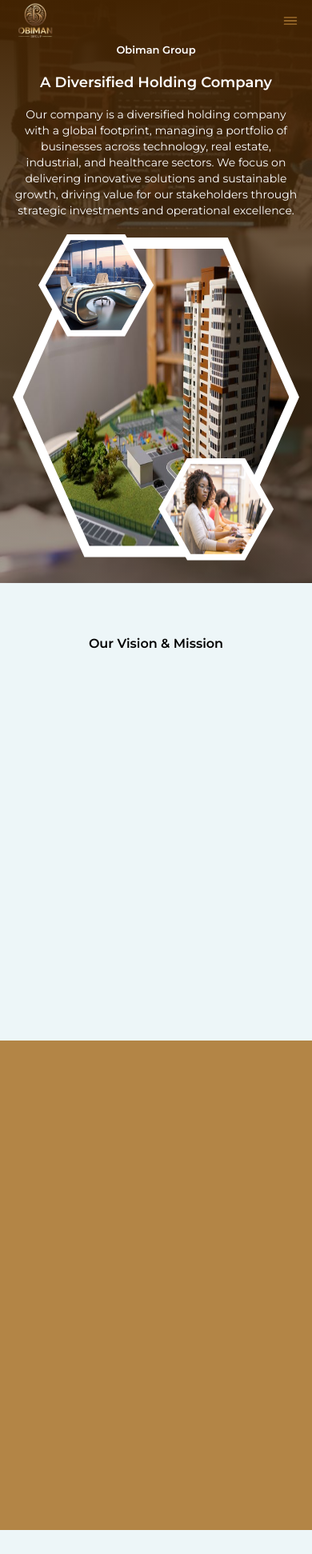
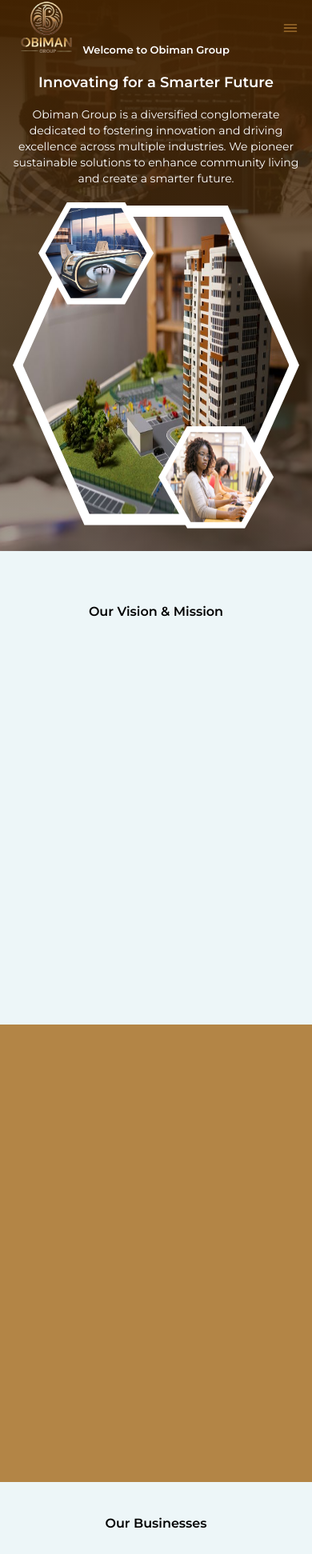
Before and after one commit to sekani50/obiman, a React (Create React App) app: page / in a window 390 px wide. Shown: the part 11-1954 px from the top of the page at 80% size. Built offline with nearby package versions, Linux system fonts and the light colour scheme.

Commit message:
fix: updating content

```diff
--- a/src/components/company/Company.tsx
+++ b/src/components/company/Company.tsx
@@ -28,7 +28,7 @@ export default function Company() {
         </div>
 
         <h2
-          data-aos="fade-up"
+          data-aos="zoom-in"
           data-aos-easing="ease-in-out"
           data-aos-duration="500"
           data-aos-delay="100"
@@ -37,7 +37,7 @@ export default function Company() {
           {data?.name ?? ""}
         </h2>
         <p
-          data-aos="fade-up"
+          data-aos="zoom-in"
           data-aos-easing="ease-in-out"
           data-aos-duration="500"
           data-aos-delay="100"
--- a/src/components/footer/Footer.tsx
+++ b/src/components/footer/Footer.tsx
@@ -36,8 +36,8 @@ export function Footer() {
           >
             <MdOutlineMailOutline className="text-[28px] mb-2 sm:text-[40px] text-obiman" />
             <p className="font-semibold text-lg sm:text-2xl ">Email Us</p>
-            <p className="text-center">info@obiman.com</p>
-            <p className="text-center">support@obiman.com</p>
+            <p className="text-center">info@obimangroup.com</p>
+            <p className="text-center">support@obimangroup.com</p>
           </div>
           {/** */}
           <div
--- a/src/components/landing/Landing.tsx
+++ b/src/components/landing/Landing.tsx
@@ -22,24 +22,21 @@ export default function Landing() {
       {/** hero start */}
 
       <div className="w-full z-20 bg-container backdrop-blur pt-16 sm:pt-12 flex flex-col lg:flex-row items-center gap-6 justify-between px-4 md:px-12 h-fit  sm:h-[650px] pb-8 sm:pb-10">
-
         <div
           data-aos="fade-right"
           data-aos-easing="ease-in-out"
           data-aos-duration="1000"
           className="flex w-full lg:w-[50%] max-w-xl flex-col items-center lg:items-start text-white gap-y-4 justify-center lg:justify-start "
         >
-          <p className="font-semibold ">Obiman Group</p>
+          <p className="font-semibold ">Welcome to Obiman Group</p>
           <h2 className="text-center lg:text-start   text-lg font-semibold sm:text-2xl  ">
-            A Diversified Holding Company
+            Innovating for a Smarter Future
           </h2>
           <p className="text-sm text-center lg:text-start font-normal  md:text-lg ">
-            Our company is a diversified holding company with a global
-            footprint, managing a portfolio of businesses across technology,
-            real estate, industrial, and healthcare sectors. We focus on
-            delivering innovative solutions and sustainable growth, driving
-            value for our stakeholders through strategic investments and
-            operational excellence.
+            Obiman Group is a diversified conglomerate dedicated to fostering
+            innovation and driving excellence across multiple industries. We
+            pioneer sustainable solutions to enhance community living and create
+            a smarter future.
           </p>
         </div>
 
@@ -95,9 +92,9 @@ export default function Landing() {
               data-aos-delay="100"
               className=" text-sm text-zinc-600 sm:text-base font-normal text-center "
             >
-              Our vision is to be a global leader in diversified investments,
-              fostering innovation and sustainable growth across multiple
-              industries. We aim to create lasting value for our stakeholders by
+              Our vision is to be a leading conglomerate known for transforming
+              industries and enhancing community living through innovative
+              solutions. We aim to create lasting value for our stakeholders by
               empowering our portfolio companies to achieve their full
               potential, driving economic and social progress.
             </p>
@@ -108,11 +105,11 @@ export default function Landing() {
               data-aos-delay="200"
               className=" text-sm text-zinc-600 sm:text-base font-normal text-center "
             >
-              Our mission is to strategically invest in and manage a diverse
-              portfolio of businesses, leveraging our expertise to enhance
-              operational efficiencies and market competitiveness. We are
-              committed to delivering exceptional returns for our investors
-              while promoting ethical practices, technological advancement, and
+              Our mission is to establish a network of companies that lead in
+              adopting advanced technologies, promoting sustainable practices,
+              and developing vibrant, supportive communities. We are committed
+              to delivering exceptional returns for our investors while
+              promoting ethical practices, technological advancement, and
               environmental stewardship across all our ventures.
             </p>
 
@@ -143,11 +140,9 @@ export default function Landing() {
               Who <span className="">Are</span> We?
             </h2>
             <p className=" text-sm sm:text-base font-normal text-center md:text-start">
-              Obiman is your one-stop destination for a seamless and innovative
-              shopping experience. As a competitor in e-commerce and dispatch
-              services, we bring you a curated selection of the latest smart
-              products and cutting-edge solutions designed to enhance your
-              everyday life.
+              Obiman Group is a multifaceted conglomerate dedicated to pushing the boundaries of
+              innovation in real estate, technology, entertainment, and
+              e-commerce.
             </p>
 
             <Button className="w-fit px-10 h-12 border border-white rounded-none text-white">
--- a/src/components/landing/companies/Companies.tsx
+++ b/src/components/landing/companies/Companies.tsx
@@ -25,7 +25,7 @@ export function Companies() {
       data: smartbestComp,
     },
     {
-      name: "Luxecraft",
+      name: "Luxecraft Home & Interior",
       link: "/company#luxecraft",
       image: luxecraft,
       data: luxecraftComp,
@@ -35,8 +35,14 @@ export function Companies() {
     <div className="w-full my-10 sm:my-12 ">
       <div className=" w-full flex flex-col gap-6 sm:gap-8 items-center justify-center">
         <h2 className="text-center text-black w-full capitalize font-semibold text-base sm:text-2xl">
-          Our Companies
+          Our Businesses
         </h2>
+
+        <p className="px-4 text-center w-full max-w-2xl text-[13px] sm:text-sm">
+          Obiman Group encompasses a diverse portfolio of subsidiaries, each
+          specialized in different sectors yet united under a common goal of
+          innovation and quality.
+        </p>
 
         <div className="flex flex-wrap items-center justify-center gap-4 w-full px-4 md:px-10 lg:px-20">
           {listOfCompanies.map(({ name, link, image, data }, index) => (
--- a/src/components/landing/executives/Executives.tsx
+++ b/src/components/landing/executives/Executives.tsx
@@ -7,7 +7,7 @@ import "aos/dist/aos.css";
 export function Executives() {
   return (
     <>
-      <div className="w-full my-10 p-4 sm:my-12 flex flex-col lg:flex-row gap-12 items-center lg:items-start py-4 h-fit sm:py-10">
+      <div  className="w-full my-10 p-4 sm:my-12 flex flex-col lg:flex-row gap-12 items-center lg:items-start py-4 h-fit sm:py-10">
         <div className=" w-full lg:w-[500px]  bg-obiman   relative h-[400px]  sm:h-[500px]">
           <div className="w-full h-full mt-8 pr-8">
             <img
@@ -42,7 +42,7 @@ export function Executives() {
           </p>
         </div>
       </div>
-      <div className="w-full my-10 sm:my-12 flex flex-col gap-6 sm:gap-8 items-center p-4 md:px-10 lg:px-20">
+      <div id="leadership" className="w-full my-10 sm:my-12 flex flex-col gap-6 sm:gap-8 items-center p-4 md:px-10 lg:px-20">
         <h2 className="border-b-2 border-obiman py-3 font-semibold text-base sm:text-2xl text-center">
           Executive Leaders
         </h2>
--- a/src/components/topNav/TopNav.tsx
+++ b/src/components/topNav/TopNav.tsx
@@ -29,6 +29,7 @@ export function TopNav() {
   const aboutUs = [
     { title: "Who are We", link: "/#whoarewe" },
     { title: "Vision & Mission", link: "/#vision" },
+    { title: "Leadership", link: "/#leadership" },
   ];
 
   const businesses = [
@@ -54,7 +55,10 @@ export function TopNav() {
         pathname.includes("contact-us") && "bg-obiman "
       )}
     >
-      <button className="w-[60px] h-[50px]" onClick={() => navigate("/")}>
+      <button
+        className={cn("w-[90px] h-[67px]", isBackg && "w-[60px] h-[50px]")}
+        onClick={() => navigate("/")}
+      >
         <img src={logo} alt="" className="w-full object-cover h-full" />
       </button>
 
@@ -84,7 +88,7 @@ export function TopNav() {
           </div>
         </button>
         <button className="flex group relative items-center">
-          <p>Our Companies</p>
+          <p>Our Businesses</p>
           <MdOutlineArrowDropDown className="text-[22px]" />
           <div className="absolute hidden transition-all duration-200 ease-in-out transform top-6 z-[150] text-sm w-[200px] text-white py-2 group-hover:flex flex-col items-start justify-start bg-obiman opacity-80">
             {businesses.map(({ title, link, data }, index, arr) => (
@@ -107,12 +111,15 @@ export function TopNav() {
             ))}
           </div>
         </button>
+        <Link to="/contact-us">Investor Relations</Link>
+        <Link to="/contact-us">Media</Link>
+        <Link to="/contact-us">Career</Link>
         <Link to="/contact-us">Contact</Link>
       </div>
 
       <div className="hidden md:block">
         <Button
-        onClick={() => navigate("/contact-us")}
+          onClick={() => navigate("/contact-us")}
           className={cn(
             "bg-obiman text-white rounded-md h-11  font-semibold",
             pathname.includes("contact-us") && "bg-white text-obiman "
@@ -143,7 +150,10 @@ export function TopNav() {
             onClick={(e) => {
               e.stopPropagation();
             }}
-            className={cn("w-[250px] absolute modal swipeIn right-0 top-16 bg-white flex flex-col items-start justify-start py-3", pathname.includes("contact-us") && "text-obiman")}
+            className={cn(
+              "w-[250px] absolute modal swipeIn right-0 top-16 bg-white flex flex-col items-start justify-start py-3",
+              pathname.includes("contact-us") && "text-obiman"
+            )}
           >
             <button className="w-full px-3 py-2 flex group  relative items-center">
               <p>About Us</p>
--- a/src/utils/data.ts
+++ b/src/utils/data.ts
@@ -22,7 +22,7 @@ export const smartbestComp = {
 };
 
 export const luxecraftComp = {
-  name: "Luxecraft",
+  name: "Luxecraft Home & Interior",
   link: "/company#luxecraft",
   image: craft,
   description:"Experience the pinnacle of luxury and style with our bespoke real estate and interior design solutions, transforming your spaces into exquisite masterpieces.",
```
